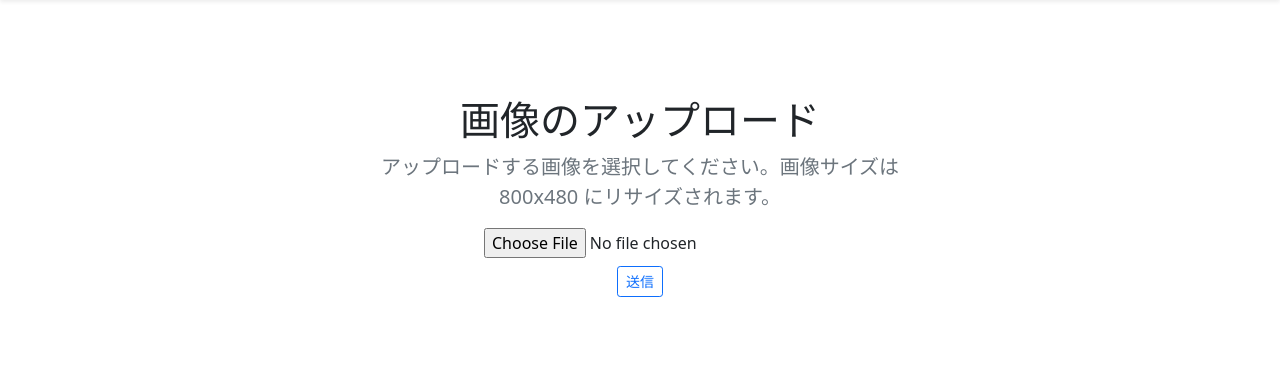
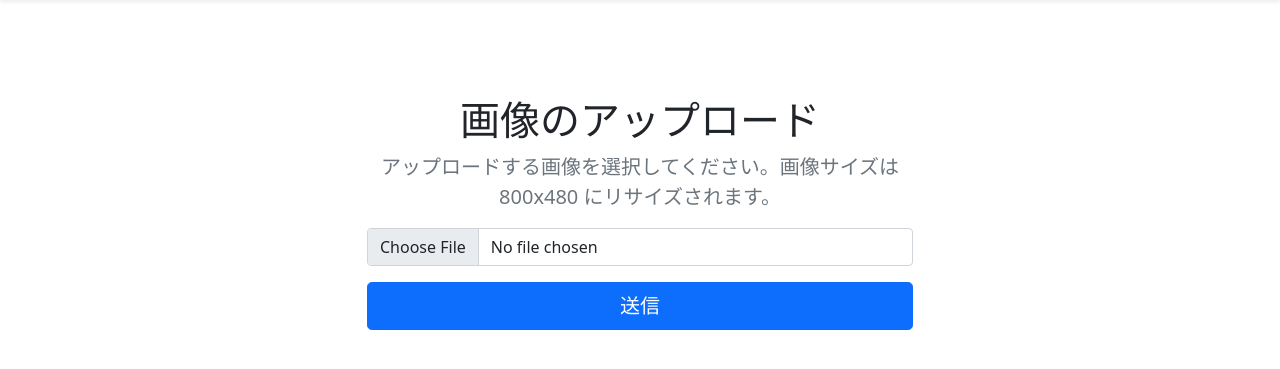
Before and after one commit to TatsukiIshijima/photom-web, a Python web app: template flask/templates/index.html in a window 1280 px wide. Shown: the part 56-425 px from the top of the page. Run offline with Jinja, Linux system fonts and the light colour scheme; the template is opened without the code that fills it, so the values that code supplies are empty.

Commit message:
fix upload form

```diff
--- a/flask/templates/index.html
+++ b/flask/templates/index.html
@@ -46,14 +46,10 @@
 					<div class="col-lg-6 col-md-8 mx-auto">
 						<h1 class="fw-light">画像のアップロード</h1>
 						<p class="lead text-muted">アップロードする画像を選択してください。画像サイズは 800x480 にリサイズされます。</p>
-						<p>
 							<form action="/photo/upload" name="upload" method="POST" enctype="multipart/form-data">
-								<dl>
-									<dd><input type="file" id="img_file" name="img_file"></dd>
-									<dd><button type="submit" class="btn btn-sm btn-outline-primary">送信</button></dd>
-								</dl>
+								<p></p><input class="form-control me-3" type="file" id="img_file" name="img_file"></p>
+								<p><button type="submit" class="w-100 btn btn-lg btn-primary">送信</button></p>
 							</form>
-						</p>
 				  	</div>
 				</div>
 			</section>
```
